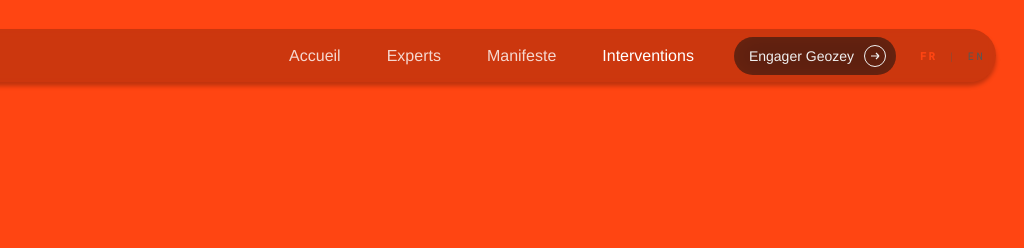
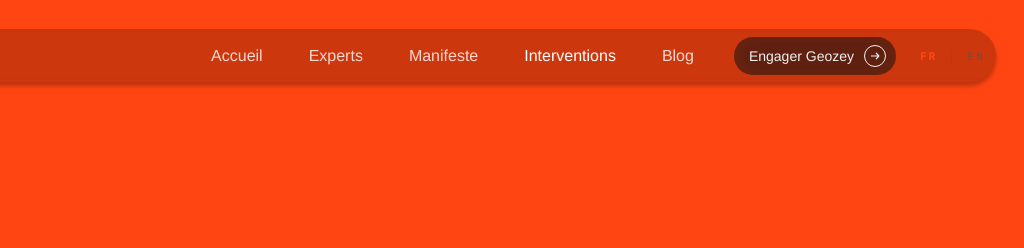
Before and after one commit to geozey/geozey-site, a website: page interventions.html in a window 1280 px wide. Shown: the top 248 px of the page, 256-1280 px from the left. Drawn offline with Linux system fonts and the light colour scheme.

Commit message:
nav: ajout du lien Blog dans la navigation et le pied de page

```diff
--- a/interventions.html
+++ b/interventions.html
@@ -36,6 +36,7 @@
     <a href="experts.html">Experts</a>
     <a href="manifeste.html">Manifeste</a>
     <a class="active" href="interventions.html">Interventions</a>
+    <a href="blog/index.html">Blog</a>
   </div>
   <a class="pill-cta" href="candidature.html">Engager Geozey
     <span class="arrow"><svg viewBox="0 0 22 22" fill="none"><circle cx="11" cy="11" r="10.5" stroke="#f1f1f1"/><path d="M7 11h8m0 0-3-3m3 3-3 3" stroke="#f1f1f1" stroke-width="1.2"/></svg></span></a>
@@ -256,6 +257,7 @@
       <a href="manifeste.html">Manifeste</a>
       <a href="interventions.html">Interventions</a>
       <a href="experts.html">Experts</a>
+      <a href="blog/index.html">Blog</a>
       <a href="candidature.html">Contact</a>
     </div>
     <div>
```
